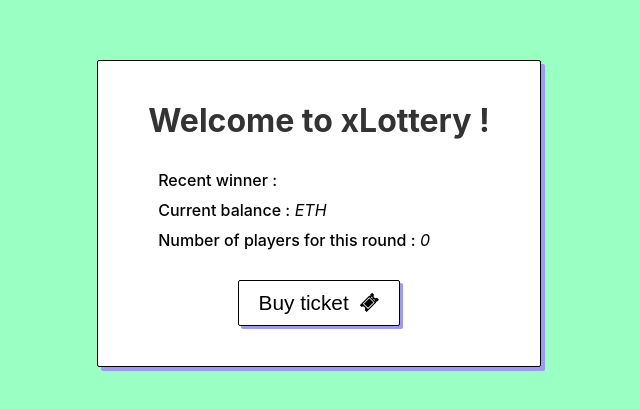
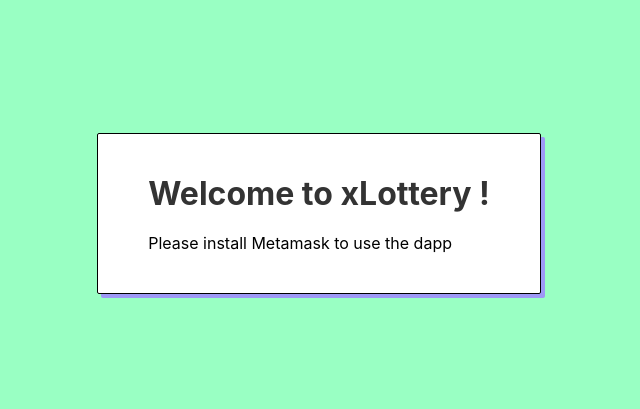
Before and after one commit to alexboisseau/x-lottery-app, a React (Vite) app: page / in a window 1280 px wide. Shown: the part 187-596 px from the top of the page, without its empty margins (321-961 px from the left). Built offline with nearby package versions, Linux system fonts and the light colour scheme.

Commit message:
feat: verify that the user have an extension to provide wallet and provider to communicate with bc

```diff
--- a/src/App.tsx
+++ b/src/App.tsx
@@ -6,6 +6,7 @@
   return (
     <div className="app">
       <LotteryCard />
+
       <Toaster
         toastOptions={{
           success: {
--- a/src/components/LotteryCard.tsx
+++ b/src/components/LotteryCard.tsx
@@ -19,6 +19,8 @@
 
 export const LotteryCard = () => {
   /** STATE VARIABLES */
+  const [hasEthereumExtension, setHasEthereumExtension] =
+    useState<boolean>(false);
   const [provider, setProvider] =
     useState<ethers.providers.Web3Provider | null>(null);
   const [recentWinner, setRecentWinner] = useState<string>("");
@@ -136,6 +138,9 @@
   };
 
   useEffect(() => {
+    if (!window.ethereum) return;
+    setHasEthereumExtension(true);
+
     const provider = getWeb3Provider();
     if (provider === null) return;
     setProvider(provider);
@@ -168,6 +173,8 @@
     <div className="lottery-card">
       <h1>Welcome to xLottery !</h1>
 
+      {hasEthereumExtension ? (
+        <>
           <div className="informations">
             <p>
               <span className="label">Recent winner :</span>{" "}
@@ -194,6 +201,10 @@
               <GiTicket />
             </button>
           )}
+        </>
+      ) : (
+        <p>Please install Metamask to use the dapp</p>
+      )}
     </div>
   );
 };
```
Lines whose indentation alone changed are shown as unchanged.
